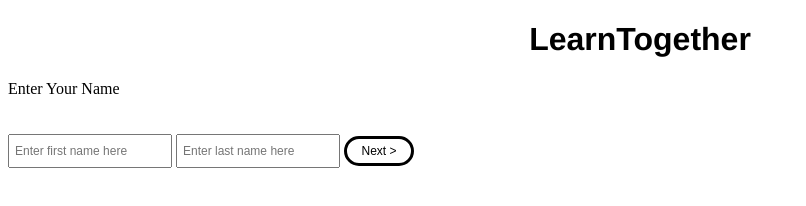
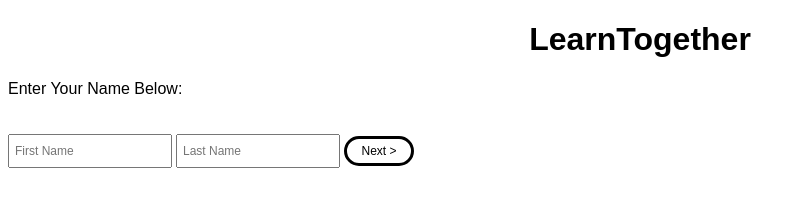
Before and after one commit to meganzhang88/LearnTogether, a website with bundled scripts: page index.html in a window 1280 px wide. Shown: the whole page, without its empty margins (0-806 px from the left). Built offline with nearby package versions, Linux system fonts and the light colour scheme.

Commit message:
trying to update html / css for megan

```diff
--- a/index.html
+++ b/index.html
@@ -10,10 +10,10 @@
 
         </head>
         <body>
-            <p>Enter Your Name</p>
+            <p>Enter Your Name Below:</p>
             <form class="name-form" id="name-form" action="#">
-                <input class="firstname-input" type="text" id="fname-input" placeholder="Enter first name here">
-                <input class="lastname-input" type="text" id="lname-input" placeholder="Enter last name here">
+                <input class="firstname-input" type="text" id="fname-input" placeholder="First Name">
+                <input class="lastname-input" type="text" id="lname-input" placeholder="Last Name">
                 <button type="submit" class="name-button">Next ></button>
             </form>
 
--- a/style.css
+++ b/style.css
@@ -1,6 +1,10 @@
 h1 {
     text-align: center;
-    font-family: 'Franklin Gothic Medium', 'Arial Narrow', Arial, sans-serif;
+    font-family: Haettenschweiler, 'Arial Narrow Bold', sans-serif;
+}
+
+p {
+    font-family: Haettenschweiler, 'Arial Narrow Bold', sans-serif;
 }
 
 input {
```
